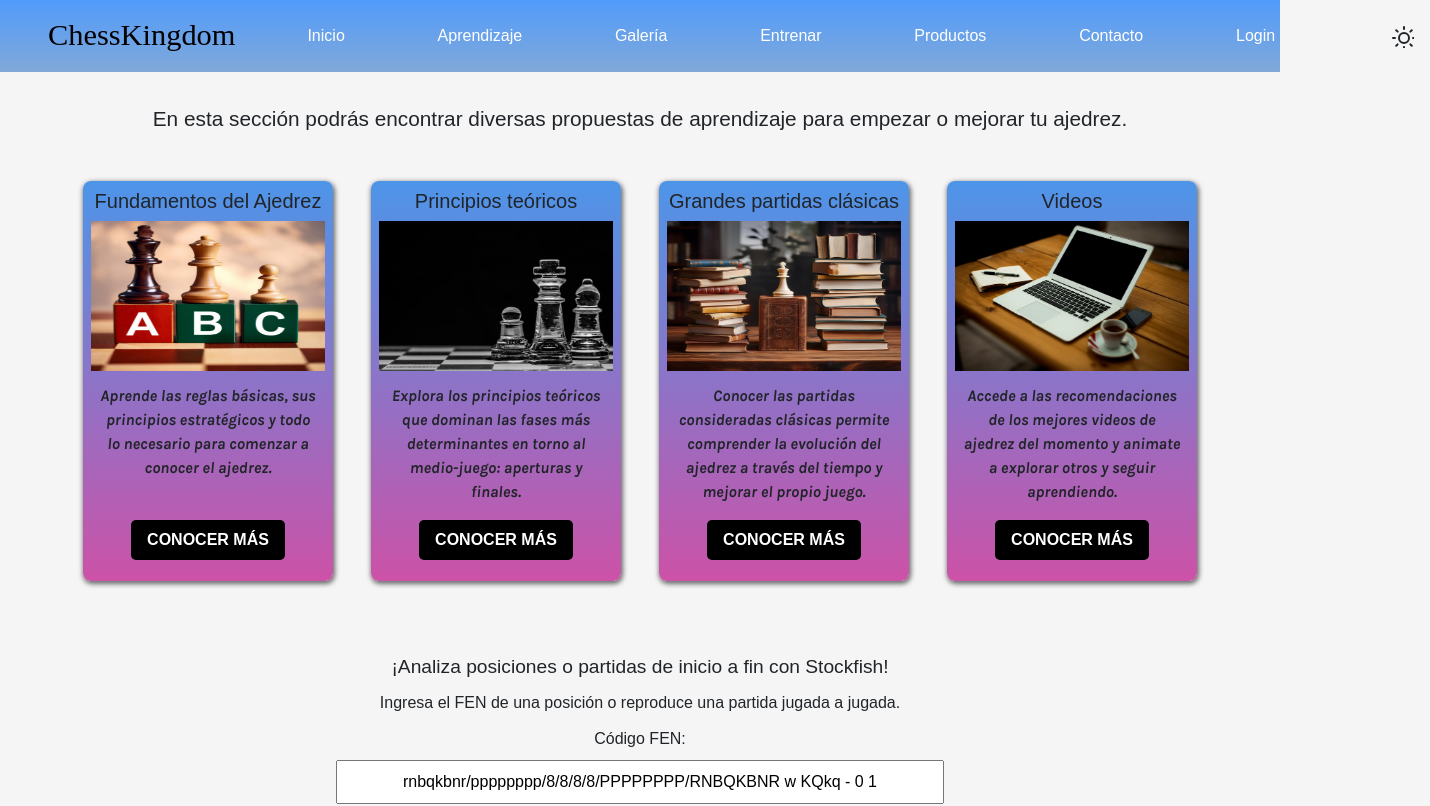
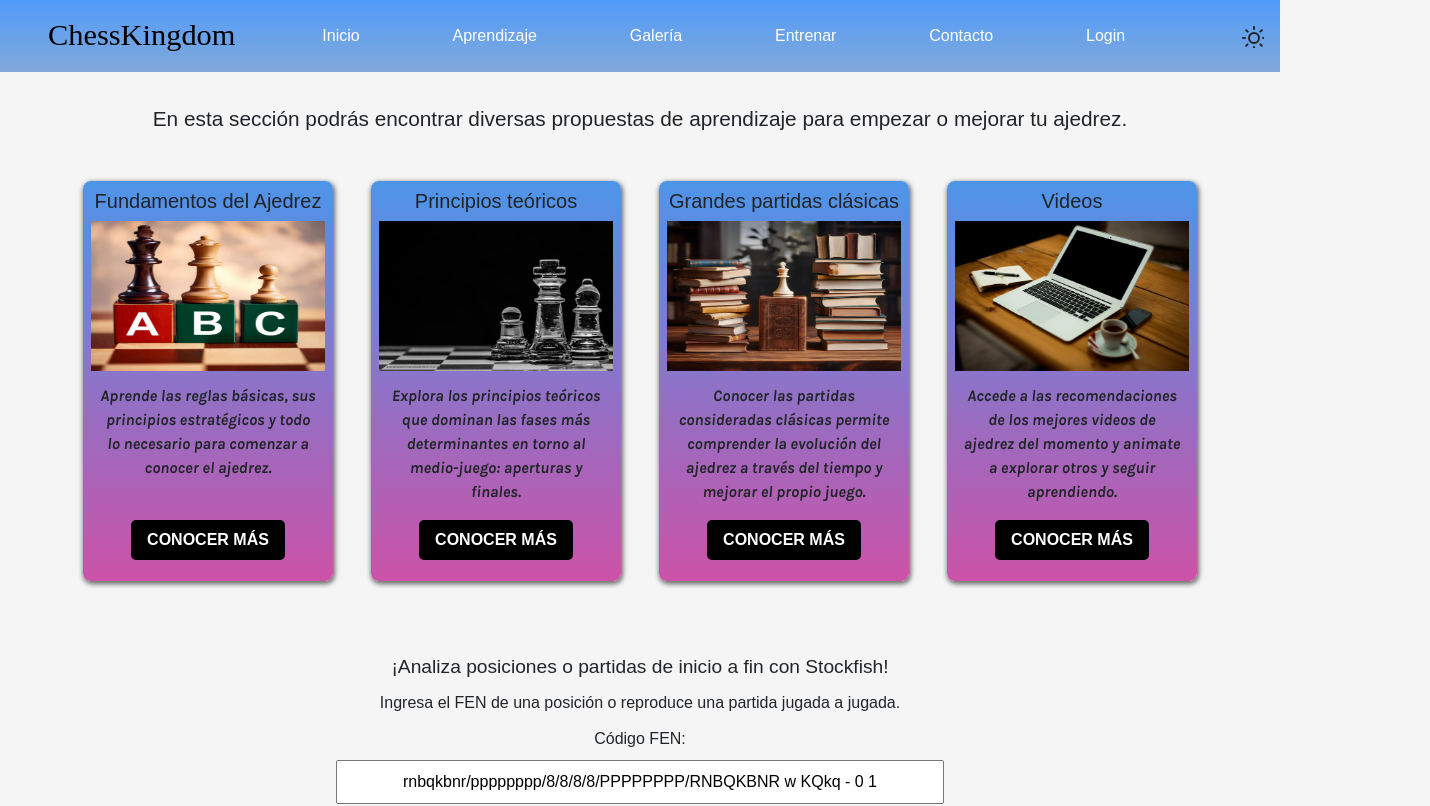
Before and after one commit to KingLear90/chesskingdom_deploy, a React (Vite) app in the folder front/: page /learn in a window 1280 px wide. Shown: the top 806 px of the page, 1430 px wide, since content can reach past the window. Built offline with nearby package versions, Linux system fonts and the light colour scheme; no server answers; a web font is replaced by a local one.

Commit message:
update on deleted section

```diff
--- a/front/src/Pages/index.ts
+++ b/front/src/Pages/index.ts
@@ -5,5 +5,4 @@ export { default as Contact } from './Contact/Contact.tsx'
 export { default as NotFound } from './NotFound/NotFound.tsx'
 export { default as SignUp } from './SignUp/SignUp.tsx'
 export { default as SignIn } from './Login/Login.tsx'
-export { default as Products } from './Products/Products.tsx'
 export { default as Practice } from './Practice/Practice.tsx'
--- a/front/src/config/navigation.ts
+++ b/front/src/config/navigation.ts
@@ -3,7 +3,6 @@ export const navigationLinks: { name: string; url: string; }[] = [
     { name: 'Aprendizaje', url: '/learn' },
     { name: 'Galería', url: '/gallery' },
     { name: 'Entrenar', url: '/practice' },
-    { name: 'Productos', url: '/products'},
     { name: 'Contacto', url: '/contact' },
     { name: 'Login', url: '/signin'},
 ]
--- a/front/src/main.jsx
+++ b/front/src/main.jsx
@@ -9,7 +9,6 @@ import Contact from './Pages/Contact/Contact';
 import NotFound from './Pages/NotFound/NotFound';
 import SignUp from './Pages/SignUp/SignUp';
 import SignIn from './Pages/Login/Login';
-import Products from './Pages/Products/Products';
 import Practice from './Pages/Practice/Practice';
 import { GetUsers, ProtectedRoute } from './components';
 
@@ -24,7 +23,6 @@ ReactDOM.createRoot(document.getElementById('root')).render(
         <Route path="/contact" element={<Contact />} />
         <Route path="/signup" element={<SignUp />} />
         <Route path="/signin" element={<SignIn />} />
-        <Route path="/products" element={<Products />} />
         <Route path="/practice" element={<Practice />} />
         <Route path="/users" element={<ProtectedRoute allowedProfiles={['admin']}><GetUsers /></ProtectedRoute>} />
         <Route path="*" element={<NotFound />} />
--- a/front/src/types/interfaces.ts
+++ b/front/src/types/interfaces.ts
@@ -118,8 +118,3 @@ export interface FormData {
   email: string;
   password: string;
 }
-
-export interface ProductAdminControlsProps {
-  onEdit: () => void;
-  onDelete: () => void;
-}
```
